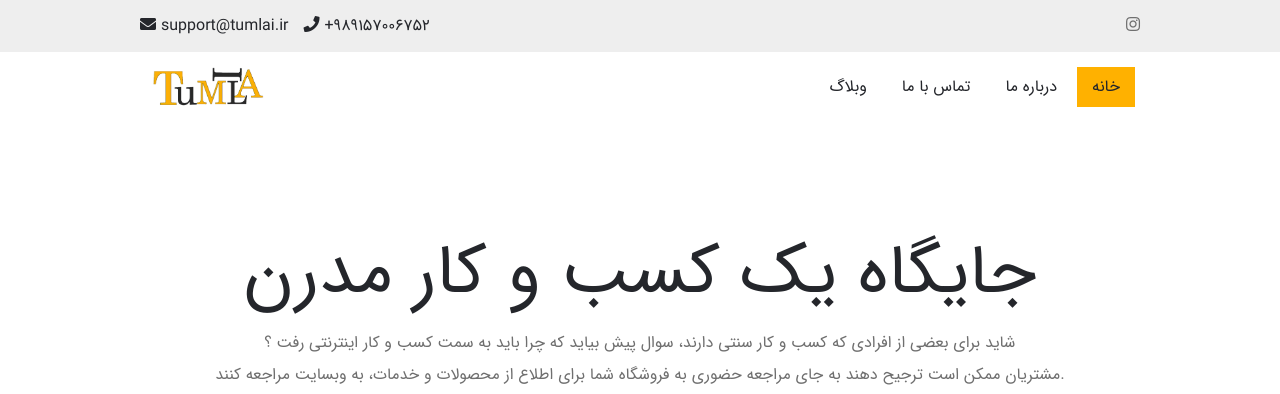
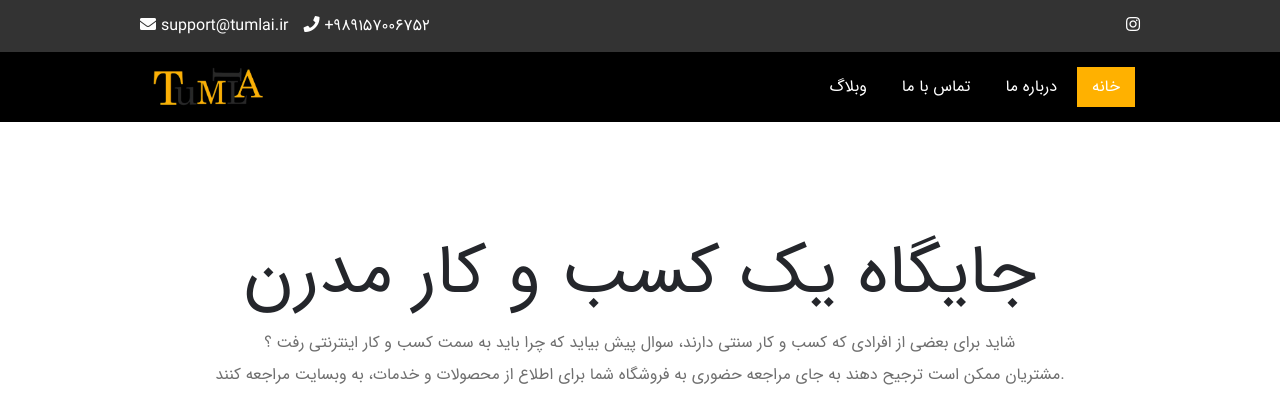
Before and after one commit to mmahdavis/TumlaiSite_N1, a Django app: page / in a window 1280 px wide. Shown: the top 394 px of the page. Run offline with Django 3.2, Linux system fonts and the light colour scheme; data that the repository does not hold is empty; some libraries are stand-ins or nearby versions; some web fonts are replaced.

Commit message:
page bandi dorost shod

```diff
--- a/assets/css/style.css
+++ b/assets/css/style.css
@@ -68,7 +68,7 @@ header .topbar{background: #eeeeee;}
 header .number-info ul { margin: 0; padding: 0; }
 header .number-info li { list-style: none; float: left; margin-right: 15px; }
 header .number-info li:last-child { margin-right: 0; }
-header .number-info li a { color: #24262b; }
+header .number-info li a { color: #ffffff; }
 header .number-info li a:hover { color: #ffb100; text-decoration: none; }
 header .number-info li a i { margin-right: 5px; }
 header nav { display: flex; }
@@ -92,7 +92,7 @@ header .mega-menu .drop-down-multilevel .drop-down-multilevel{-webkit-box-shadow
     -moz-box-shadow: 0px 2px 20px 0px rgba(0, 0, 0, 0.15);
     box-shadow: 0px 2px 20px 0px rgba(0, 0, 0, 0.15);}
 header .mega-menu .menu-links>li{margin-right: 5px;}
-header .mega-menu .menu-links>li>a {color: #24262b; font-size: 16px; padding: 8px 15px; line-height: 24px; }
+header .mega-menu .menu-links>li>a {color: white; font-size: 16px; padding: 8px 15px; line-height: 24px; }
 header .mega-menu .menu-links>li>a:hover{color: #ffffff;}
 header .mega-menu .menu-links>li.active{background-color: #ffb100; color: #ffffff;}
 header .mega-menu .menu-links>li:hover {background-color: #ffb100;}
@@ -719,7 +719,7 @@ footer .widget  li a:before { display: none; }
 .social-icone ul { margin: 0; padding: 0; }
 .social-icone ul li { list-style: none; margin: 0 7px; }
 .social-icone ul li:last-child a { margin-right: 0;}
-.social-icone ul li a { color:#6f6f6f; }
+.social-icone ul li a { color:#ffffff; }
 .social-icone ul li a:hover { color: #ffb100; }
 
 /* Footer 3 */
--- a/templates/main.html
+++ b/templates/main.html
@@ -24,15 +24,15 @@
   </head>
   <body>
     <!-- loading -->
-    <!-- <div id="loading">
+    <div id="loading" style="background: #000000;">
       <div id="loading-center">
-        <img src="{% static 'images/loader.gif' %}" alt="loader">
+        <img src="{% static 'images/preloader.gif' %}" alt="loader">
       </div>
-    </div> -->
+    </div>
     <!-- loading End -->
     <!-- Header Start -->
-    <header id="main-header" class="header-one">
-      <div class="topbar">
+    <header id="main-header" class="header-one"  style="background: #000000;">
+      <div class="topbar" style="background: #333333;">
         <div class="container-fluid">
           <div class="row">
             <div class="col-lg-6 col-md-6">
```
Also changed, not shown: blog/views.py (+13 -2 lines), templates/tumlai_blog.html (+13 -5 lines), assets/images/favicon.ico, assets/images/preloader.gif (added), 2 other files.
